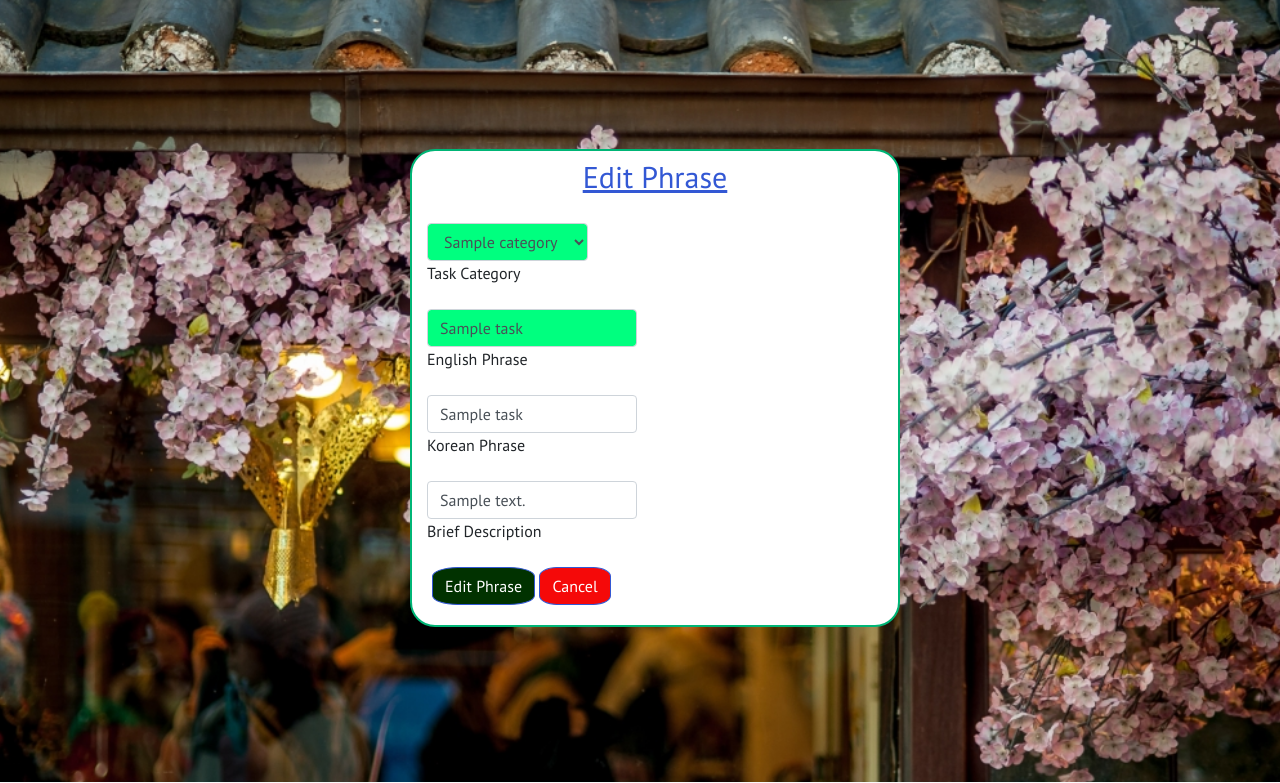
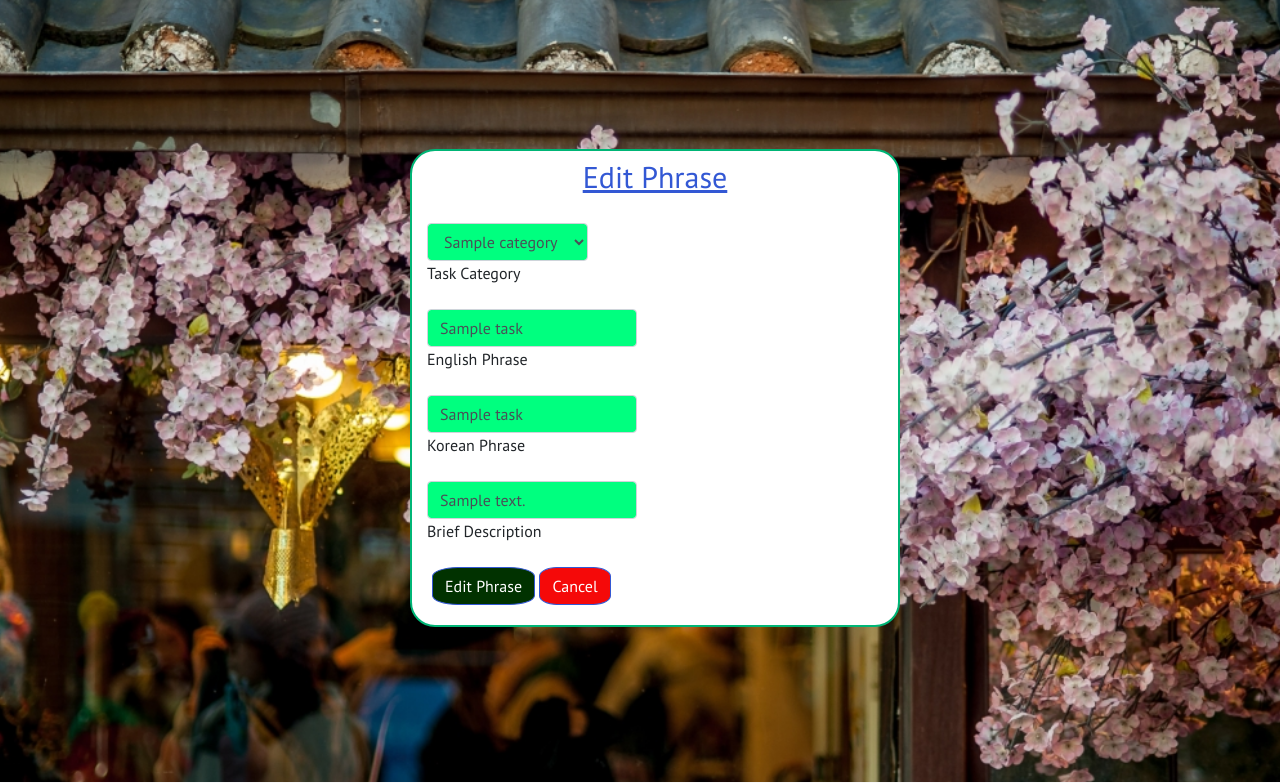
Before and after one commit to JHR1986/johnhenryroche-ms3-fitnessfuel, a Flask app: template templates/edit_task.html in a window 1280 px wide. Shown: the part 126-909 px from the top of the page. Run offline with Flask 2, Linux system fonts and the light colour scheme; the template is opened without the code that fills it: most values are stand-ins (such as "Sample title", 1, 10 or a date in 2020); some libraries are stand-ins or nearby versions.

Commit message:
Amend maxlength for edit task page

```diff
--- a/templates/edit_task.html
+++ b/templates/edit_task.html
@@ -28,7 +28,7 @@
                     <div class="row">
                         <div class="form-group input-area">
                             <input type="text" class="form-control green-text" id="english_name" name="english_name"
-                                minlength="2" maxlength="200" value="{{ task.english_name }}" placeholder="English Name"
+                                minlength="2" maxlength="20" value="{{ task.english_name }}" placeholder="English Name"
                                 required>
                             <div class="valid-feedback">
                                 Looks good!
@@ -41,8 +41,8 @@
                     </div>
                     <div class="row">
                         <div class="form-group input-area">
-                            <input type="text" class="form-control" id="korean_name" name="korean_name" minlength="2"
-                                maxlength="200" value="{{ task.korean_name }}" placeholder="Korean Name" required>
+                            <input type="text" class="form-control green-text" id="korean_name" name="korean_name" minlength="2"
+                                maxlength="20" value="{{ task.korean_name }}" placeholder="Korean Name" required>
                             <div class="valid-feedback">
                                 Looks good!
                             </div>
@@ -54,8 +54,8 @@
                     </div>
                     <div class="row">
                         <div class="form-group input-area">
-                            <input type="text" class="form-control" id="brief_description" name="brief_description"
-                                minlength="5" maxlength="200" value="{{ task.brief_description }}"
+                            <input type="text" class="form-control green-text" id="brief_description" name="brief_description"
+                                minlength="5" maxlength="40" value="{{ task.brief_description }}"
                                 placeholder="Brief Description" required>
                             <div class="valid-feedback">
                                 Looks good!
```
